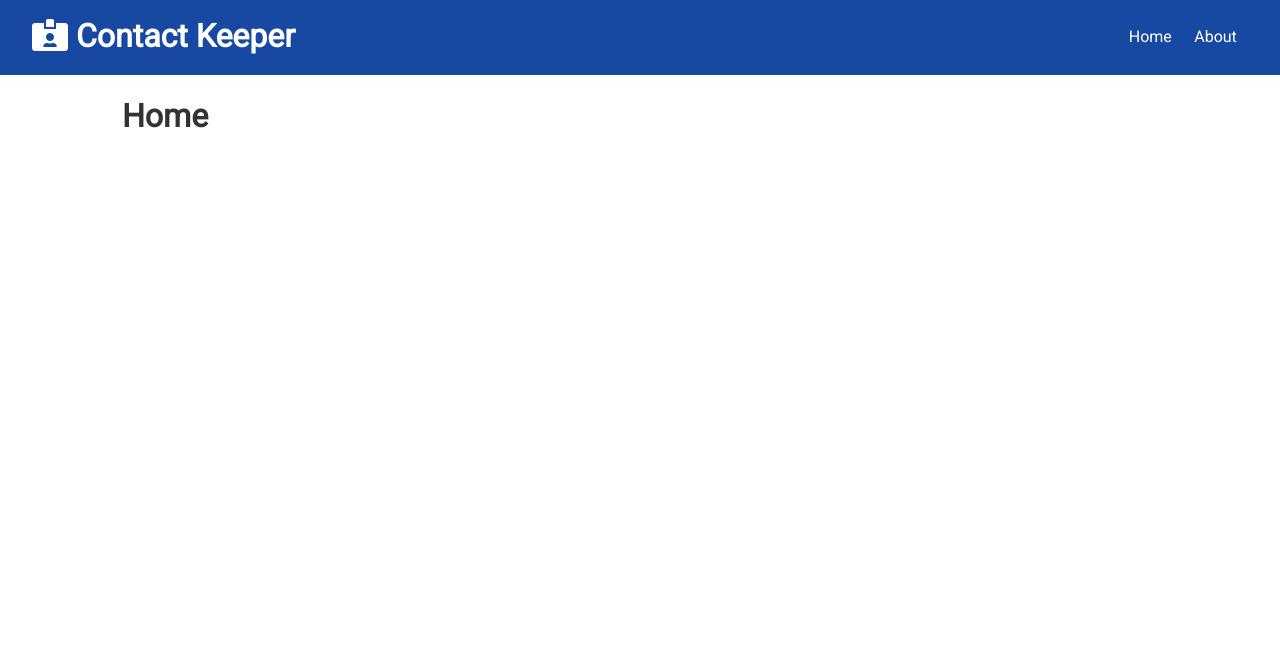
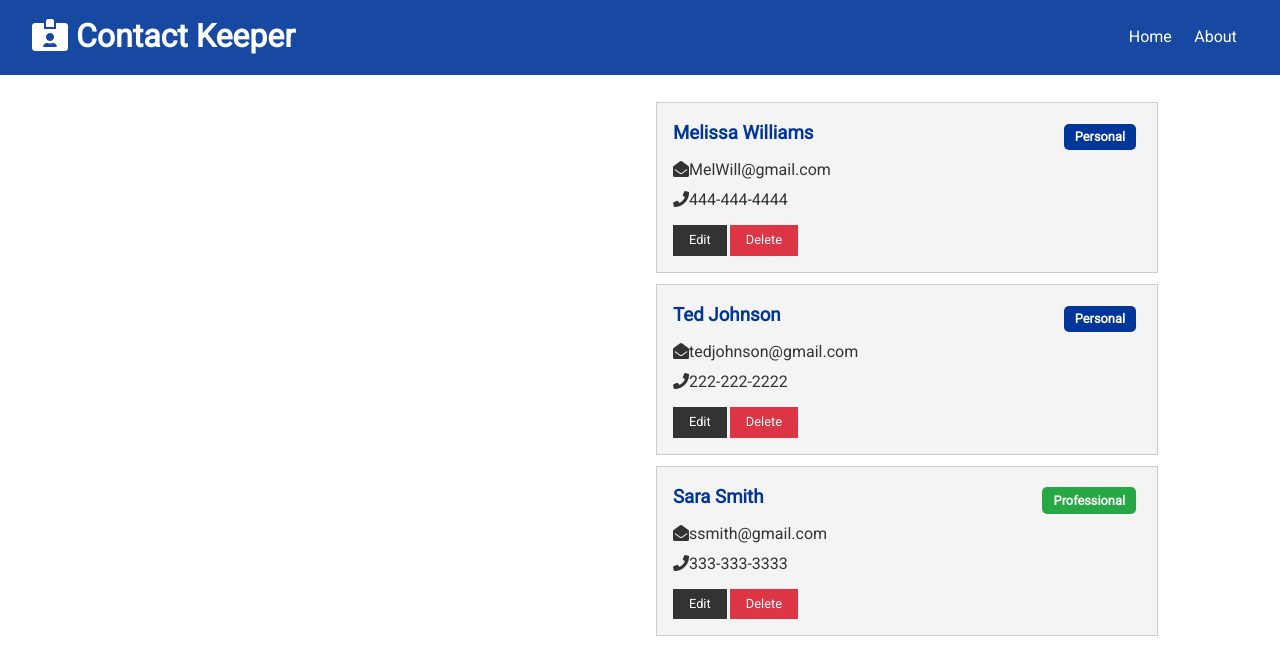
Before and after one commit to taylulz/contact-keeper, a React (Create React App) app in the folder client/: page / in a window 1280 px wide. Shown: the top 658 px of the page. Built offline with nearby package versions, Linux system fonts and the light colour scheme.

Commit message:
53. Contacts & ContactItem parent/child components

```diff
--- /dev/null
+++ b/client/src/components/contacts/ContactItem.js
@@ -0,0 +1,42 @@
+import React from 'react';
+import PropTypes from 'prop-types';
+
+export const ContactItem = ({ contact }) => {
+  const { id, name, email, phone, type } = contact;
+
+  return (
+    <div className='card bg-light'>
+      <h3 className='text-primary text-left'>
+        {name}{' '}
+        <span
+          style={{ float: 'right' }}
+          className={
+            'badge ' +
+            (type === 'professional' ? 'badge-success' : 'badge-primary')
+          }
+        >
+          {/* to uppercase the first letter, without changing how it's labeled in db */}
+          {type.charAt(0).toUpperCase() + type.slice(1)}
+        </span>
+      </h3>
+      <ul className="list">
+        {email && (<li>
+          <i className="fas fa-envelope-open"></i>{email}
+        </li>)}
+        {phone && (<li>
+          <i className="fas fa-phone"></i>{phone}
+        </li>)}
+      </ul>
+      <p>
+        <button className="btn btn-dark btn-sm">Edit</button>
+        <button className="btn btn-danger btn-sm">Delete</button>
+      </p>
+    </div>
+  );
+};
+
+ContactItem.propTypes = {
+  contact: PropTypes.object.isRequired
+}
+
+export default ContactItem
--- /dev/null
+++ b/client/src/components/contacts/Contacts.js
@@ -0,0 +1,18 @@
+import React, { useContext } from 'react';
+import ContactItem from './ContactItem';
+import ContactContext from '../../context/contact/contactContext';
+
+const Contacts = () => {
+  const contactContext = useContext(ContactContext);
+
+  const { contacts } = contactContext;
+  return (
+    <>
+      {contacts.map(contact => (
+        <ContactItem key={contact.id} contact={contact}/>
+      ))}
+    </>
+  );
+};
+
+export default Contacts
--- a/client/src/components/pages/Home.js
+++ b/client/src/components/pages/Home.js
@@ -1,9 +1,15 @@
-import React from 'react'
+import React from 'react';
+import Contacts from '../contacts/Contacts';
 
 export const Home = () => {
   return (
-    <div>
-      <h1>Home</h1>
+    <div className="grid-2">
+      <div>
+        {/* {ContactForm} */}
+      </div>
+      <div>
+        <Contacts />
+      </div>
     </div>
   )
 }
```
